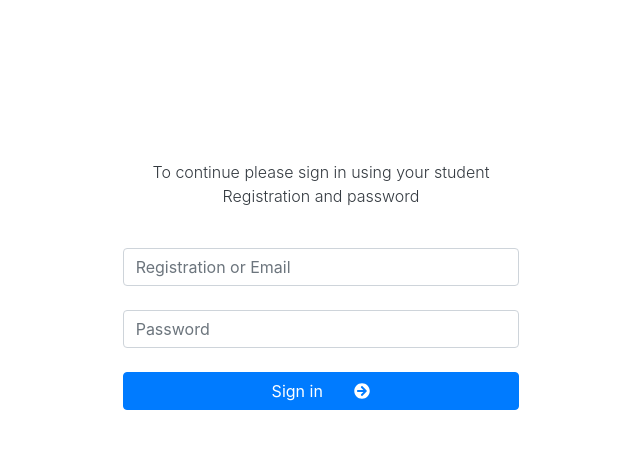
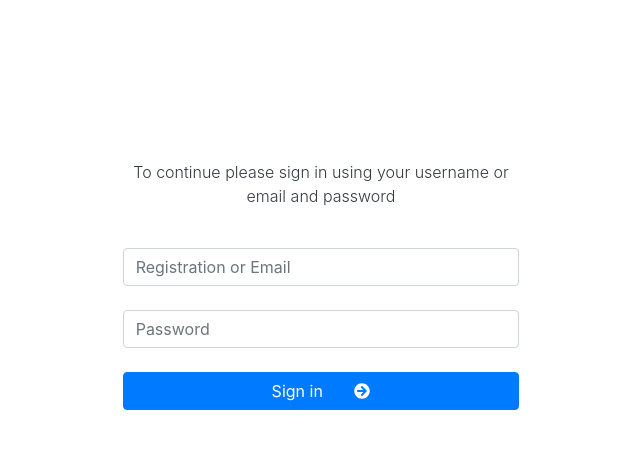
Before and after one commit to SilasKenneth/evaluation, a PHP site: page / in a window 1280 px wide. Shown: the part 56-505 px from the top of the page, without its empty margins (319-959 px from the left). Run offline with PHP 8.4, Linux system fonts and the light colour scheme.

Commit message:
Update index.php

```diff
--- a/index.php
+++ b/index.php
@@ -44,7 +44,7 @@ $res = try_login();
 <?php include_once  "includes/header.php"; ?>
    <div class="col-md-6 col-lg-6 col-sm-10 col-xl-4 offset-md-4 offset-sm-1 center">
        <form method="post">
-           <p class="font-weight-light text-center text-dark">To continue please sign in using your student Registration and password</p>
+           <p class="font-weight-light text-center text-dark">To continue please sign in using your username or email and password</p>
            <br>
            <?php if($res != ""){?>
                <p class="bg-danger text-white p-2 rounded"><?php echo $res; ?></p>
```
